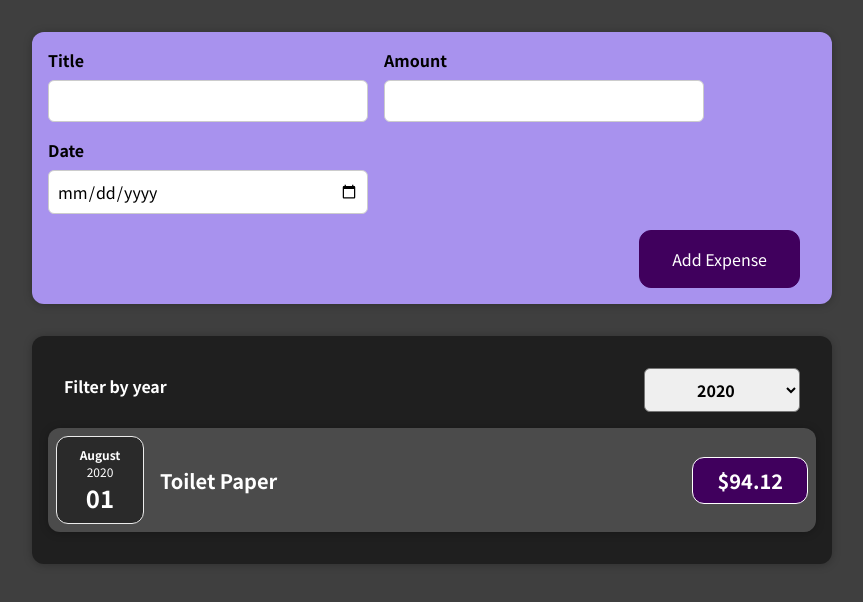
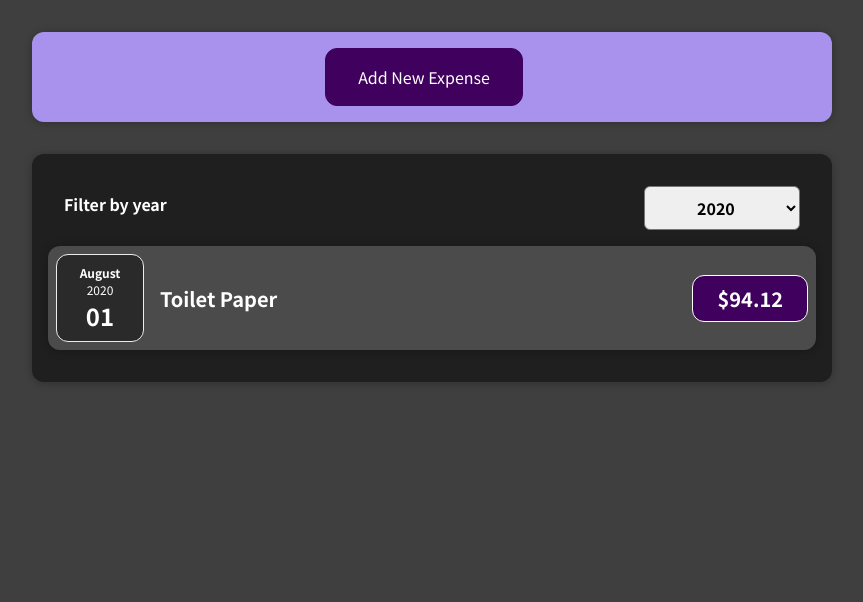
Before and after one commit to JackCode/001-starting-setup, a React (Create React App) app: page / in a window 1280 px wide. Shown: the top 602 px of the page, without its empty margins (208-1071 px from the left). Built offline with nearby package versions, Linux system fonts and the light colour scheme.

Commit message:
show form button

```diff
--- a/src/components/Expenses/ExpenseItem.js
+++ b/src/components/Expenses/ExpenseItem.js
@@ -26,6 +26,7 @@ const ExpenseItem = (props) => {
   //  Must return JSX with one root element (easiest to use div)
   //  Notice use of "className" instead of "class" in JSX
   return (
+    <li>
       <Card className="expense-item">
         <ExpenseDate date={props.date} />
         <div className="expense-item__description">
@@ -34,6 +35,7 @@ const ExpenseItem = (props) => {
         </div>
         {/* <button onClick={() => setTitle("**New Title**")}>Change Title</button> */}
       </Card>
+    </li>
   );
 };
 
--- a/src/components/Expenses/Expenses.js
+++ b/src/components/Expenses/Expenses.js
@@ -1,7 +1,7 @@
 import React, { useState } from "react";
-import ExpenseItem from "./ExpenseItem";
 import Card from "../UI/Card";
 import ExpensesFilter from "./ExpensesFilter";
+import ExpensesList from "./ExpensesList";
 
 import "./Expenses.css";
 
@@ -16,26 +16,13 @@ const Expenses = function (props) {
     (expense) => expense.date.getFullYear() + "" === filteredYear
   );
 
-  let expensesContent = <p>No expenses found.</p>;
-
-  if (expensesFilteredByYear.length > 0) {
-    expensesContent = expensesFilteredByYear.map((expense) => (
-      <ExpenseItem
-        title={expense.title}
-        amount={expense.amount}
-        date={expense.date}
-        key={expense.id}
-      />
-    ));
-  }
-
   return (
     <Card className="expenses">
       <ExpensesFilter
         selected={filteredYear}
         onChangeFilter={filterChangedHandler}
       />
-      {expensesContent}
+      <ExpensesList items={expensesFilteredByYear} />
     </Card>
   );
 };
--- /dev/null
+++ b/src/components/Expenses/ExpensesList.css
@@ -0,0 +1,9 @@
+.expenses-list {
+  list-style: none;
+  padding: 0;
+}
+
+.expenses-list__fallback {
+  color: white;
+  text-align: center;
+}
--- /dev/null
+++ b/src/components/Expenses/ExpensesList.js
@@ -0,0 +1,26 @@
+import React from "react";
+
+import ExpenseItem from "./ExpenseItem";
+
+import "./ExpensesList.css";
+
+const ExpensesList = function (props) {
+  if (props.items.length === 0) {
+    return <h2 className="expenses-list__fallback">Found no expenses.</h2>;
+  }
+
+  return (
+    <ul className="expenses-list">
+      {props.items.map((expense) => (
+        <ExpenseItem
+          title={expense.title}
+          amount={expense.amount}
+          date={expense.date}
+          key={expense.id}
+        />
+      ))}
+    </ul>
+  );
+};
+
+export default ExpensesList;
--- a/src/components/NewExpense/ExpenseForm.js
+++ b/src/components/NewExpense/ExpenseForm.js
@@ -49,8 +49,14 @@ const ExpenseForm = function (props) {
     props.onSaveExpenseData(expenseData);
   };
 
+  const resetHandler = function (event) {
+    setEnteredTitle("");
+    setEnteredAmount("");
+    setEnteredDate("");
+  };
+
   return (
-    <form onSubmit={submitHandler}>
+    <form onSubmit={submitHandler} onReset={resetHandler}>
       <div className="new-expense__controls">
         <div className="new-expense__control">
           <label>Title</label>
@@ -82,7 +88,12 @@ const ExpenseForm = function (props) {
         </div>
       </div>
       <div className="new-expense__actions">
-        <button type="submit">Add Expense</button>
+        <button type="reset" onClick={props.hideFormHandler}>
+          Cancel
+        </button>
+        <button type="submit" onClick={props.hideFormHandler}>
+          Add Expense
+        </button>
       </div>
     </form>
   );
--- a/src/components/NewExpense/NewExpense.js
+++ b/src/components/NewExpense/NewExpense.js
@@ -1,17 +1,35 @@
-import React from "react";
+import React, { useState } from "react";
 import ExpenseForm from "./ExpenseForm";
 
 import "./NewExpense.css";
 
 const NewExpense = function (props) {
+  const [formIsShowing, setFormIsShowing] = useState(false);
+
   const saveExpenseDataHandler = function (enteredExpenseData) {
     const expenseData = { ...enteredExpenseData, id: Math.random() };
     props.onAddExpense(expenseData);
   };
 
+  const showFormHandler = function () {
+    setFormIsShowing(true);
+  };
+
+  const hideFormHandler = function () {
+    setFormIsShowing(false);
+  };
+
   return (
     <div className="new-expense">
-      <ExpenseForm onSaveExpenseData={saveExpenseDataHandler} />
+      {!formIsShowing && (
+        <button onClick={showFormHandler}>Add New Expense</button>
+      )}
+      {formIsShowing && (
+        <ExpenseForm
+          onSaveExpenseData={saveExpenseDataHandler}
+          hideFormHandler={hideFormHandler}
+        />
+      )}
     </div>
   );
 };
```
Lines whose indentation alone changed are shown as unchanged.
